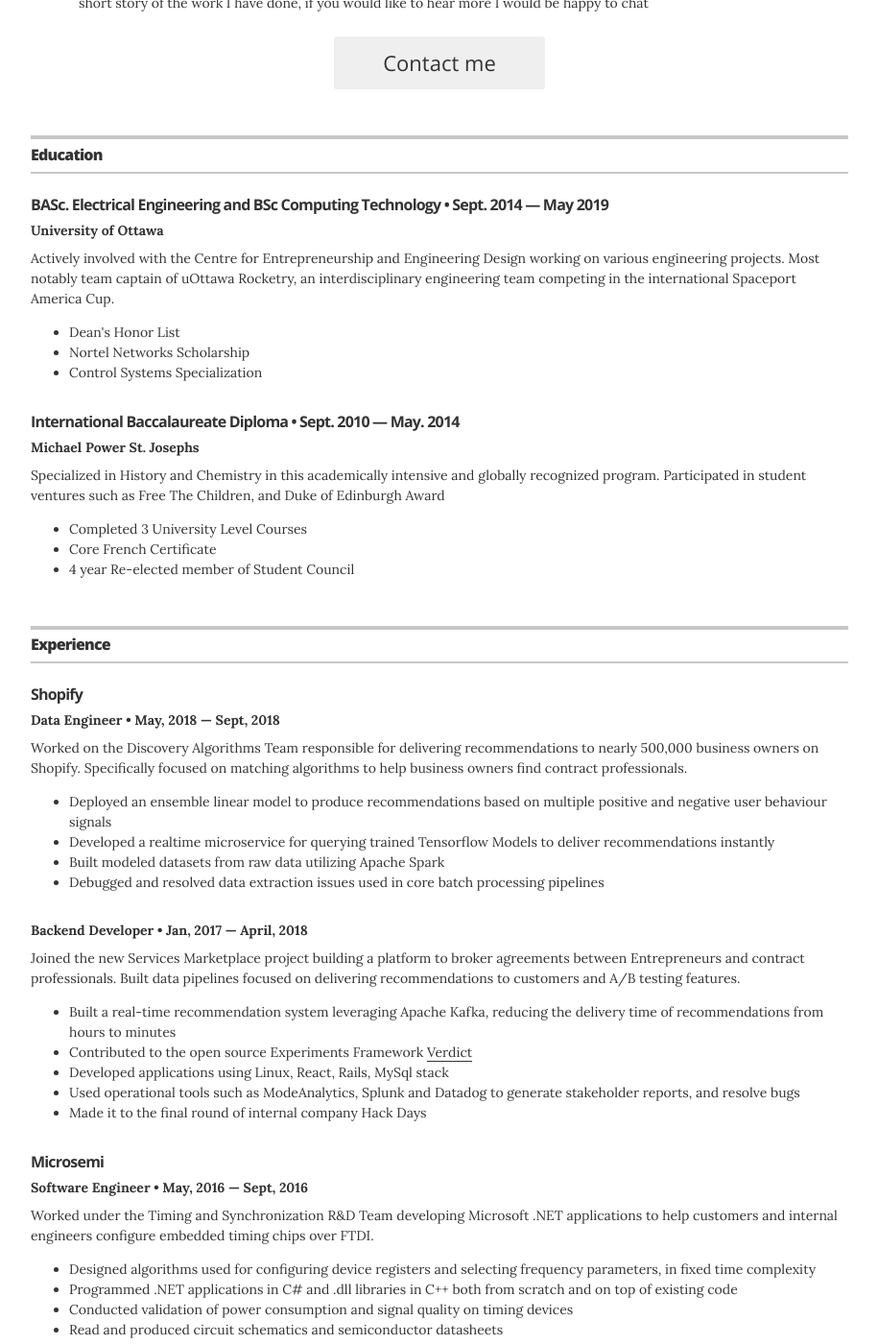
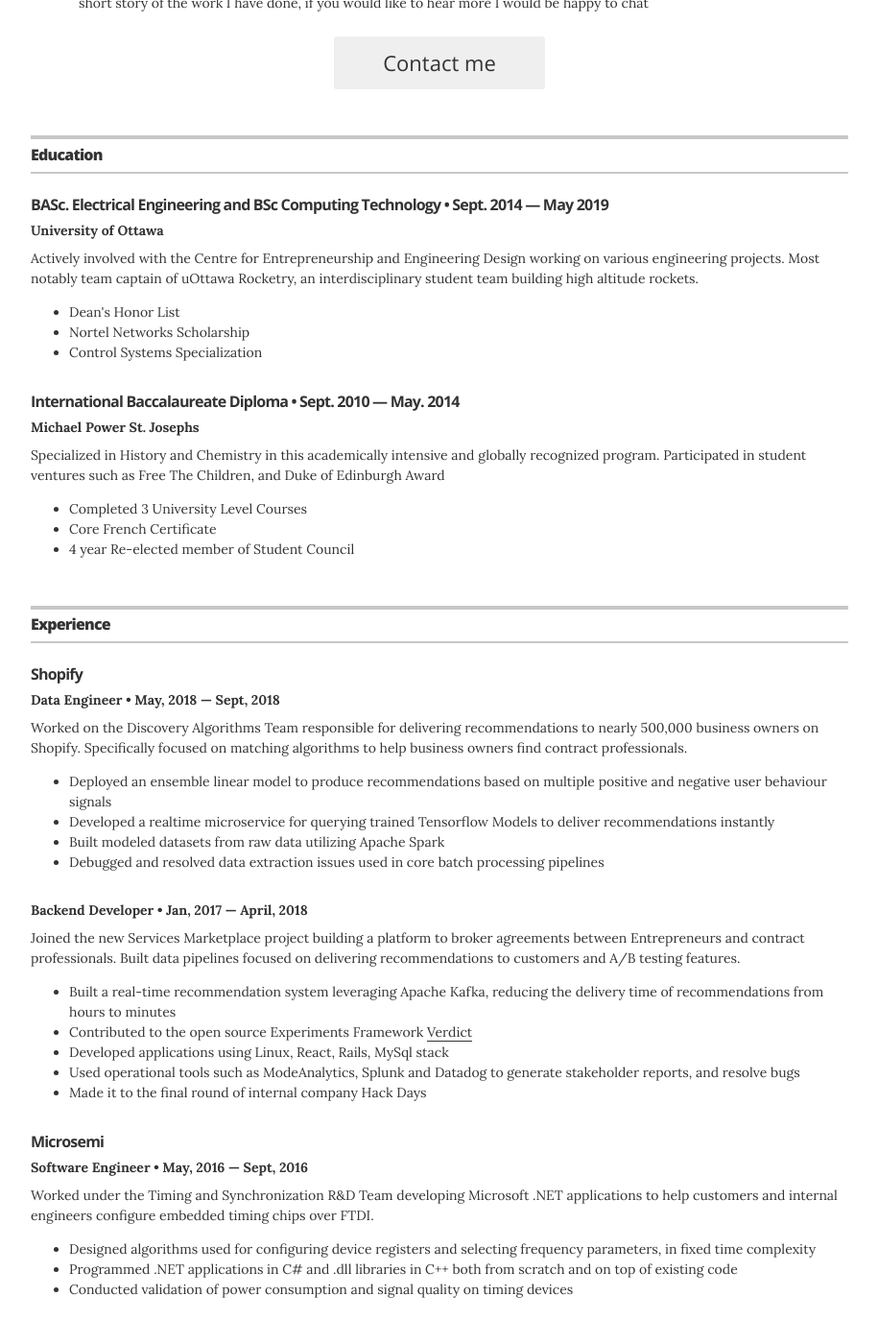
Before and after one commit to jglovier/resume-template, a Jekyll site: the page built from index.html, in a window 1280 px wide and 1400 px high, scrolled down 352 px. Shown: the whole window at 96% size, without its empty margins (182-1097 px from the left). Built offline with Jekyll 4.4.1, drawn with Linux system fonts in a browser that asks for light colours.

Commit message:
content fixes

```diff
--- a/_data/education.yml
+++ b/_data/education.yml
@@ -3,8 +3,7 @@
   year: Sept. 2014 &mdash; May 2019
   summary: >
     Actively involved with the Centre for Entrepreneurship and Engineering Design working on various engineering projects.
-    Most notably team captain of uOttawa Rocketry, an interdisciplinary engineering team competing in the international
-    Spaceport America Cup.
+    Most notably team captain of uOttawa Rocketry, an interdisciplinary student team building high altitude rockets.
   list:
     - Dean's Honor List
     - Nortel Networks Scholarship
--- a/_data/experience.yml
+++ b/_data/experience.yml
@@ -34,4 +34,3 @@
     - Designed algorithms used for configuring device registers and selecting frequency parameters, in fixed time complexity
     - Programmed .NET applications in C# and .dll libraries in C++ both from scratch and on top of existing code
     - Conducted validation of power consumption and signal quality on timing devices
-    - Read and produced circuit schematics and semiconductor datasheets
--- a/_layouts/resume.html
+++ b/_layouts/resume.html
@@ -218,22 +218,6 @@
       <!-- end Links -->
       {% endif %}
 
-      {% if site.resume_print_social_links %}
-      <!-- begin Print Social Links -->
-      <section class="content-section print-only">
-
-        <header class="section-header">
-          <h2>Social Links</h2>
-        </header>
-
-        <div class="resume-item">
-        {% include print-social-links.html %}
-        </div>
-
-      </section>
-      <!-- end Print Social Links -->
-      {% endif %}
-
       <footer class="page-footer">
 
       </footer>
```
